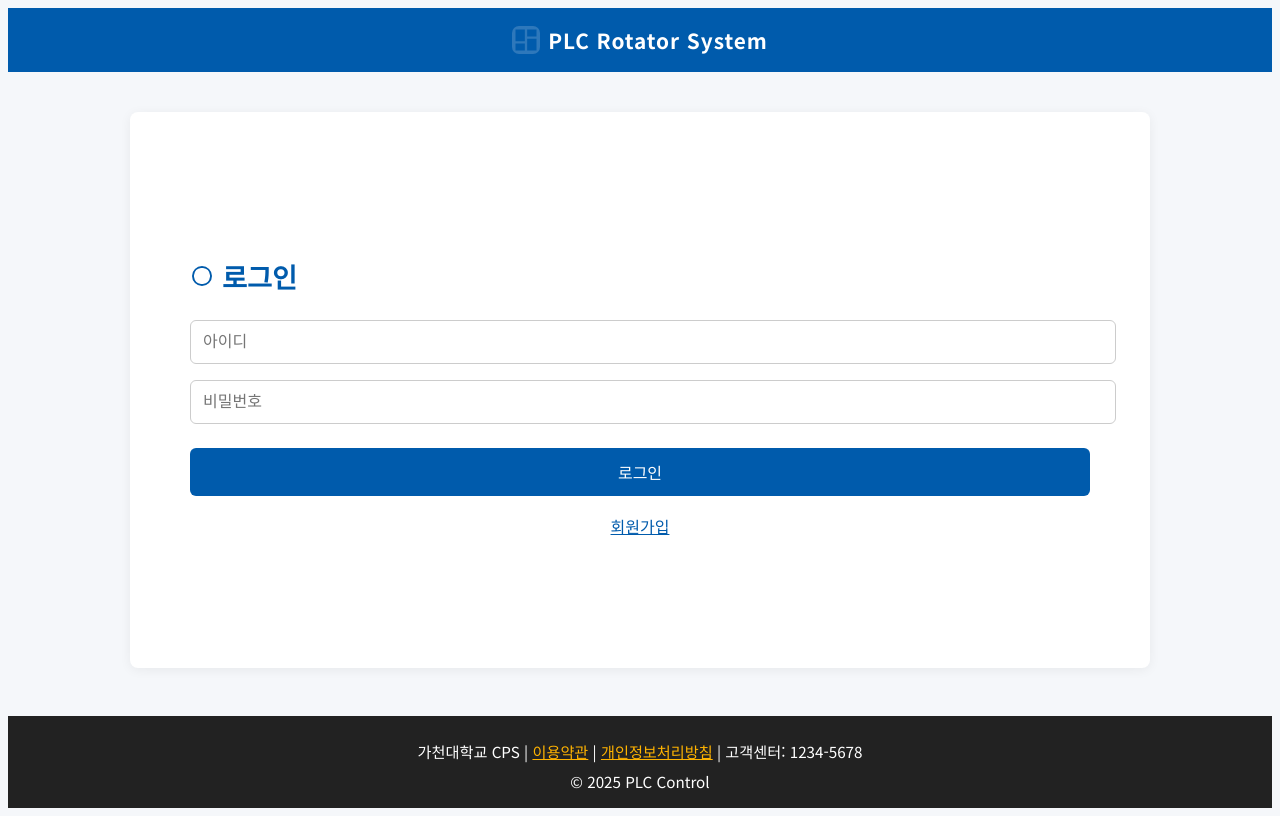
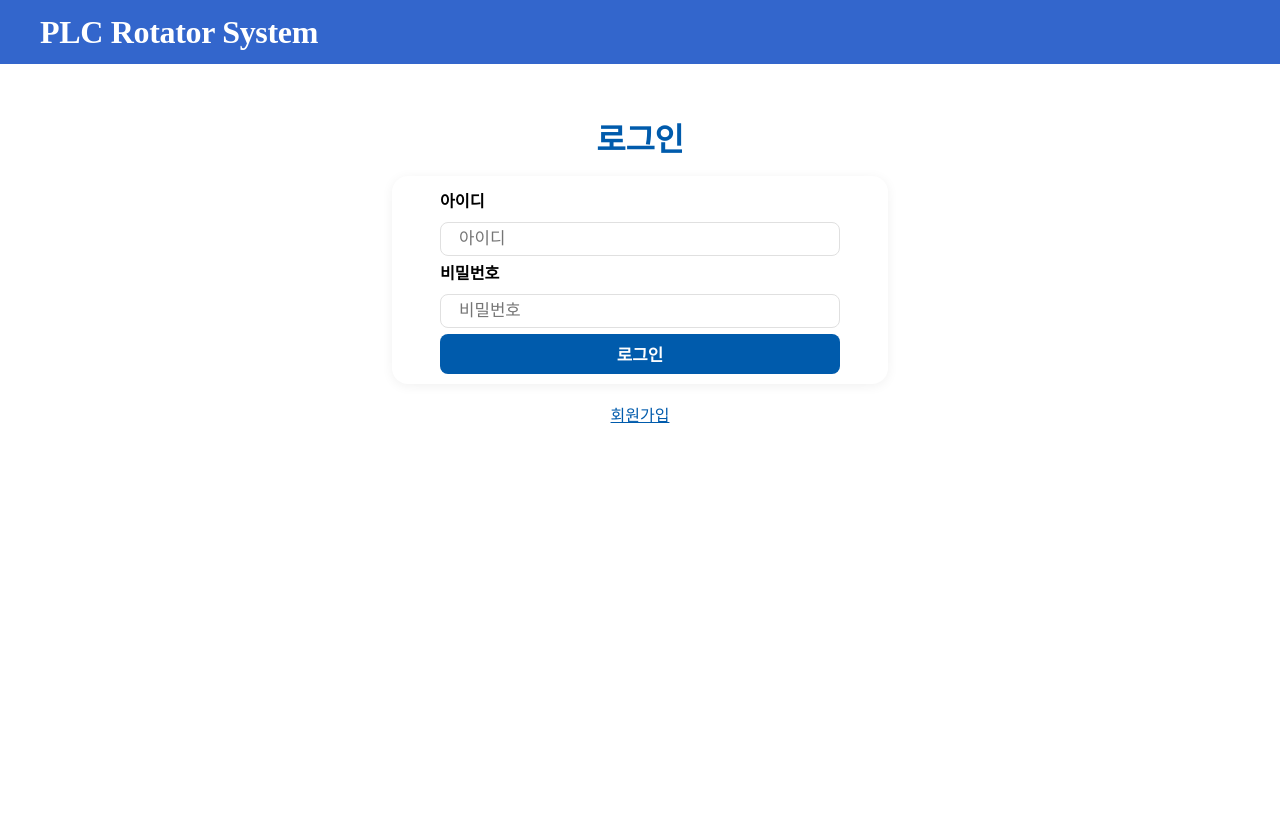
Before and after one commit to Jaenact/attack_web, a PHP site: page /login.php in a window 1280 px wide. After the commit the page ends 423 px from the top, so only its background shows below. Run offline with PHP 8.4, Linux system fonts and the light colour scheme; data that the repository does not hold is empty.

```diff
--- a/public/login.php
+++ b/public/login.php
@@ -21,62 +21,29 @@ if (!isset($_POST['admin_maintenance_login'])) {
   <title>PLC 로그인</title>
   <meta name="viewport" content="width=device-width, initial-scale=1.0">
   <link href="https://fonts.googleapis.com/css?family=Noto+Sans+KR:400,700&display=swap" rel="stylesheet">
-  <style>
-    body {
-      background: #F5F7FA;
-      color: #222;
-      font-family: 'Noto Sans KR', 'Nanum Gothic', sans-serif;
-      min-height: 100vh;
-      display: flex;
-      flex-direction: column;
-    }
-    .header { display: flex; align-items: center; justify-content: center; background: #005BAC; color: #fff; padding: 0 32px; height: 64px; }
-    .logo { display: flex; align-items: center; font-weight: bold; font-size: 1.3rem; letter-spacing: 1px; text-decoration: none; color: #fff; }
-    .logo svg { margin-right: 8px; }
-    .main-content {
-      width: 90vw;
-      max-width: 900px;
-      margin: 40px auto 0 auto;
-      background: #fff;
-      border-radius: 8px;
-      box-shadow: 0 2px 12px rgba(0,0,0,0.06);
-      padding: 40px 60px 48px 60px;
-      flex: 1 0 auto;
-      min-height: 340px;
-      display: flex;
-      flex-direction: column;
-      justify-content: center;
-    }
-    .main-content h2 { font-size: 1.7rem; font-weight: 700; color: #005BAC; margin-bottom: 24px; display: flex; align-items: center; gap: 8px; }
-    .main-content form { display: flex; flex-direction: column; gap: 16px; }
-    .main-content input { width: 100%; padding: 12px; font-size: 16px; border: 1px solid #ccc; border-radius: 6px; }
-    .main-content button { width: 100%; padding: 12px; background: #005BAC; color: white; font-size: 16px; border: none; border-radius: 6px; cursor: pointer; margin-top: 8px; }
-    .main-content button:hover { background: #337ab7; }
-    .main-content a { display: block; text-align: center; margin-top: 18px; color: #005BAC; text-decoration: underline; }
-    @media (max-width: 700px) {
-      .main-content { width: 98vw; max-width: 98vw; padding: 18px 4vw; }
-    }
-  </style>
+  <link rel="stylesheet" href="assets/css/main.css">
 </head>
 <body>
   <header class="header" role="banner">
-    <a href="index.php" class="logo" aria-label="홈으로">
-      <svg width="28" height="28" viewBox="0 0 24 24" fill="none" aria-hidden="true" focusable="false"><rect width="24" height="24" rx="6" fill="#fff" fill-opacity="0.18"/><path fill="#005BAC" d="M3 13h8V3H3v10zm0 8h8v-6H3v6zm10 0h8v-10h-8v10zm0-18v6h8V3h-8z"/></svg>
+    <a class="logo" aria-label="홈으로">
       PLC Rotator System
     </a>
   </header>
-  <main id="main-content" class="main-content" tabindex="-1">
-    <h2><svg width="24" height="24" viewBox="0 0 24 24" fill="none" aria-hidden="true"><path d="M12 2a10 10 0 100 20 10 10 0 000-20zm1 17.93V20h-2v-.07A8.001 8.001 0 014.07 13H4v-2h.07A8.001 8.001 0 0111 4.07V4h2v.07A8.001 8.001 0 0119.93 11H20v2h-.07A8.001 8.001 0 0113 19.93z" fill="#005BAC"/></svg>로그인</h2>
-    <form action="auth.php" method="post">
-      <input type="text" name="username" placeholder="아이디" required>
-      <input type="password" name="password" placeholder="비밀번호" required>
-      <button type="submit">로그인</button>
+  <main>
+    <h2 class="text-center" style="padding-top: 50px;">로그인</h2>
+    <form action="auth.php" method="post" class="card" style="max-width:400px; margin:0 auto; display:flex; flex-direction:column; gap:2px; padding:12px 48px 10px 48px; min-height:unset";>
+      <div class="input-group" style="width:100%; margin-bottom:2px;">
+        <label for="username" style="margin-bottom:2px; font-size:1.01rem;">아이디</label>
+        <input type="text" id="username" name="username" class="input" placeholder="아이디" required autocomplete="username" style="width:100%; font-size:1.05rem; padding:6px 18px;">
+      </div>
+      <div class="input-group" style="width:100%; margin-bottom:2px;">
+        <label for="password" style="margin-bottom:2px; font-size:1.01rem;">비밀번호</label>
+        <input type="password" id="password" name="password" class="input" placeholder="비밀번호" required autocomplete="current-password" style="width:100%; font-size:1.05rem; padding:6px 18px;">
+      </div>
+      <button type="submit" class="btn btn-login" style="width:100%; font-size:1.05rem; padding:8px 0; margin-top:2px;">로그인</button>
     </form>
-    <a href="make_account.php">회원가입</a>
+    <a href="make_account.php" class="text-center" style="display:block; margin-top:18px; color:#005BAC; text-decoration:underline;">회원가입</a>
   </main>
-  <footer class="footer" role="contentinfo" style="background:#222; color:#fff; text-align:center; padding:24px 0 16px 0; font-size:0.95rem; margin-top:48px; flex-shrink:0;">
-    <div>가천대학교 CPS |  <a href="#" style="color:#FFB300; text-decoration:underline;">이용약관</a> | <a href="#" style="color:#FFB300; text-decoration:underline;">개인정보처리방침</a> | 고객센터: 1234-5678</div>
-    <div style="margin-top:8px;">© 2025 PLC Control</div>
-  </footer>
+  <!-- 추가적인 반응형 스타일은 main.css에 위임 -->
 </body>
 </html>
```
